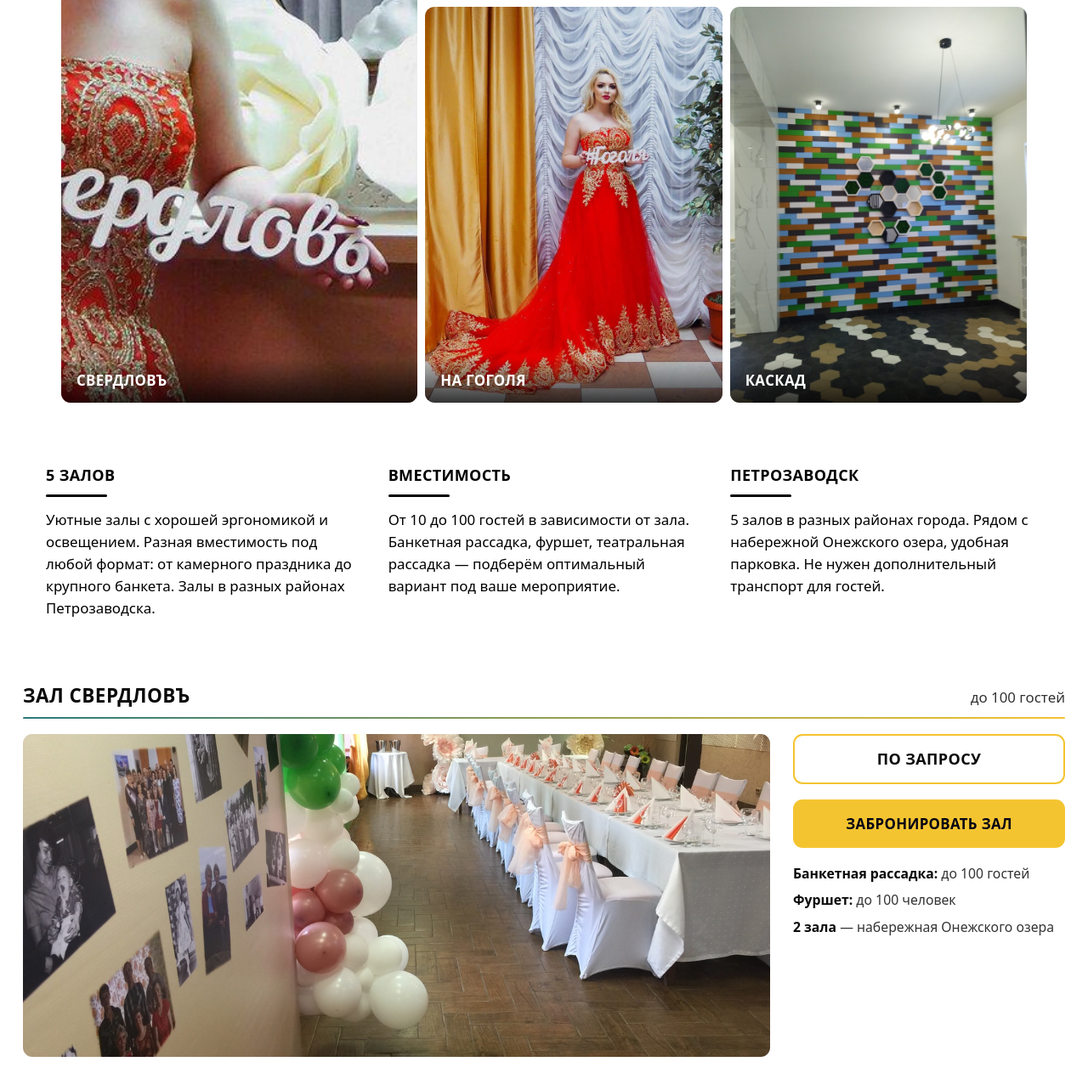
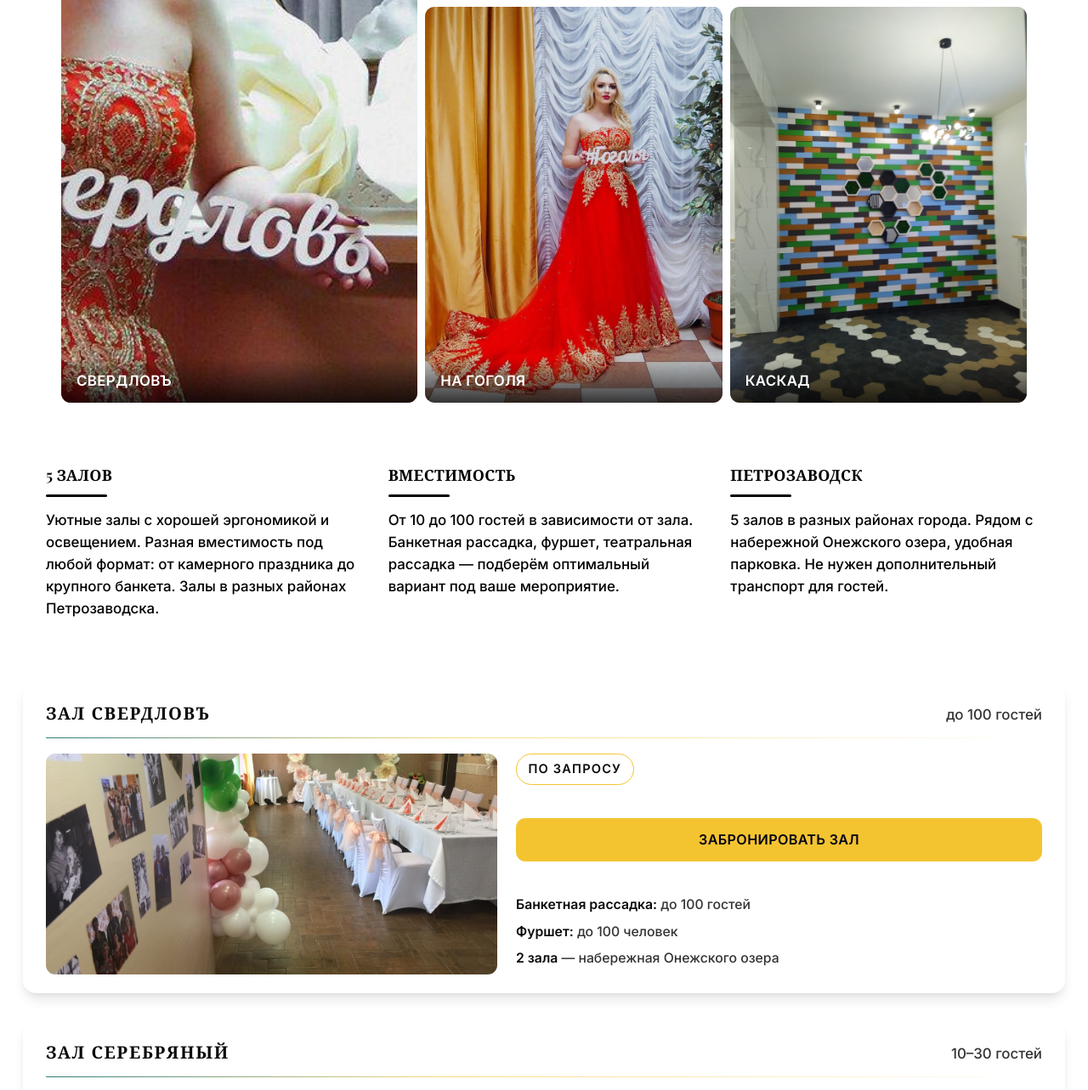
Before and after one commit to KoboSteruS/banketptz, a Flask app: page / in a window 1280 px wide. Shown: the part 2912-4195 px from the top of the page at 85% size. Run offline with Flask 3, Linux system fonts and the light colour scheme.

Commit message:
правки по дизайну

```diff
--- a/app/static/css/main.css
+++ b/app/static/css/main.css
@@ -153,7 +153,7 @@
 
 .hero-content h2 {
   margin: 0 0 1.5rem;
-  font-family: "Cormorant Garamond", Georgia, serif;
+  font-family: "Playfair Display", Georgia, serif;
   font-size: clamp(1.875rem, 4vw, 3rem);
   font-weight: 600;
   line-height: 1.2;
@@ -860,9 +860,14 @@
 }
 
 /* Карточка зала: заголовок + линия, фото слева, справа цена/кнопка/вместимость */
+/* Карточки залов под референс: фото слева, текст/список и кнопка справа */
 .venue-detail {
-  margin-bottom: 2.5rem;
+  margin-bottom: 1.75rem;
   scroll-margin-top: 2rem;
+  background: #fff;
+  border-radius: var(--radius-xl);
+  box-shadow: var(--shadow-card);
+  padding: 1.25rem 1.5rem;
 }
 
 .venue-detail:last-child {
@@ -874,15 +879,15 @@
   justify-content: space-between;
   align-items: baseline;
   gap: 1rem;
-  margin-bottom: 0.5rem;
+  margin-bottom: 0.75rem;
 }
 
 .venue-detail__name {
   margin: 0;
-  font-size: 1.25rem;
+  font-size: 1.125rem;
   font-weight: 600;
   text-transform: uppercase;
-  letter-spacing: 0.02em;
+  letter-spacing: 0.08em;
   color: var(--foreground);
 }
 
@@ -895,21 +900,21 @@
 
 .venue-detail__line {
   width: 100%;
-  height: 2px;
+  height: 1px;
   margin-bottom: 1rem;
-  background: linear-gradient(90deg, var(--color-teal) 0%, var(--color-gold) 100%);
+  background: linear-gradient(90deg, var(--color-teal) 0%, rgba(244, 196, 48, 0.6) 40%, transparent 100%);
   border-radius: 1px;
 }
 
 .venue-detail__content {
   display: grid;
-  gap: 1.5rem;
+  gap: 1.25rem;
 }
 
 @media (min-width: 768px) {
   .venue-detail__content {
-    grid-template-columns: 1fr 320px;
-    align-items: start;
+    grid-template-columns: minmax(0, 1.2fr) minmax(0, 1.4fr);
+    align-items: stretch;
   }
 }
 
@@ -921,8 +926,8 @@
 
 .venue-detail__image img {
   width: 100%;
-  height: auto;
-  max-height: 380px;
+  height: 100%;
+  max-height: 260px;
   object-fit: cover;
   display: block;
 }
@@ -930,26 +935,28 @@
 .venue-detail__aside {
   display: flex;
   flex-direction: column;
-  gap: 1rem;
+  gap: 0.75rem;
+  justify-content: space-between;
 }
 
 .venue-detail__price {
-  padding: 0.75rem 1rem;
-  font-size: 1rem;
+  align-self: flex-start;
+  padding: 0.35rem 0.75rem;
+  font-size: 0.8125rem;
   font-weight: 600;
   text-transform: uppercase;
-  letter-spacing: 0.02em;
+  letter-spacing: 0.08em;
   text-align: center;
   color: var(--foreground);
   background: #fff;
-  border: 2px solid var(--color-gold);
-  border-radius: var(--radius);
+  border: 1px solid var(--color-gold);
+  border-radius: 999px;
 }
 
 .venue-detail__btn {
-  width: 100%;
-  padding: 0.875rem 1.25rem;
-  font-size: 0.9375rem;
+  width: auto;
+  padding: 0.75rem 1.5rem;
+  font-size: 0.9rem;
   font-weight: 600;
   text-transform: uppercase;
   letter-spacing: 0.02em;
--- a/app/static/css/theme.css
+++ b/app/static/css/theme.css
@@ -46,7 +46,7 @@ html {
 
 body {
   margin: 0;
-  font-family: "Playfair Display", system-ui, -apple-system, Segoe UI, Inter, sans-serif;
+  font-family: "Inter", system-ui, -apple-system, Segoe UI, sans-serif;
   font-weight: 500;
   line-height: 1.55;
   color: var(--foreground);
@@ -54,6 +54,7 @@ body {
 }
 
 h1, h2, h3, h4 {
+  font-family: "Playfair Display", Georgia, serif;
   font-weight: var(--font-weight-medium);
   line-height: 1.5;
 }
--- a/app/templates/base.html
+++ b/app/templates/base.html
@@ -6,7 +6,7 @@
   <title>{% block title %}Банкетные залы Петрозаводск{% endblock %}</title>
   <link rel="preconnect" href="https://fonts.googleapis.com">
   <link rel="preconnect" href="https://fonts.gstatic.com" crossorigin>
-  <link href="https://fonts.googleapis.com/css2?family=Cormorant+Garamond:ital,wght@0,500;0,600;0,700;1,400&family=Source+Sans+3:ital,wght@0,400;0,500;0,600;0,700;1,400&display=swap" rel="stylesheet">
+  <link href="https://fonts.googleapis.com/css2?family=Inter:wght@400;500;600;700&family=Playfair+Display:wght@500;600;700&display=swap" rel="stylesheet">
   <link rel="stylesheet" href="{{ url_for('static', filename='css/theme.css') }}">
   <link rel="stylesheet" href="{{ url_for('static', filename='css/main.css') }}">
   {% block head %}{% endblock %}
```
